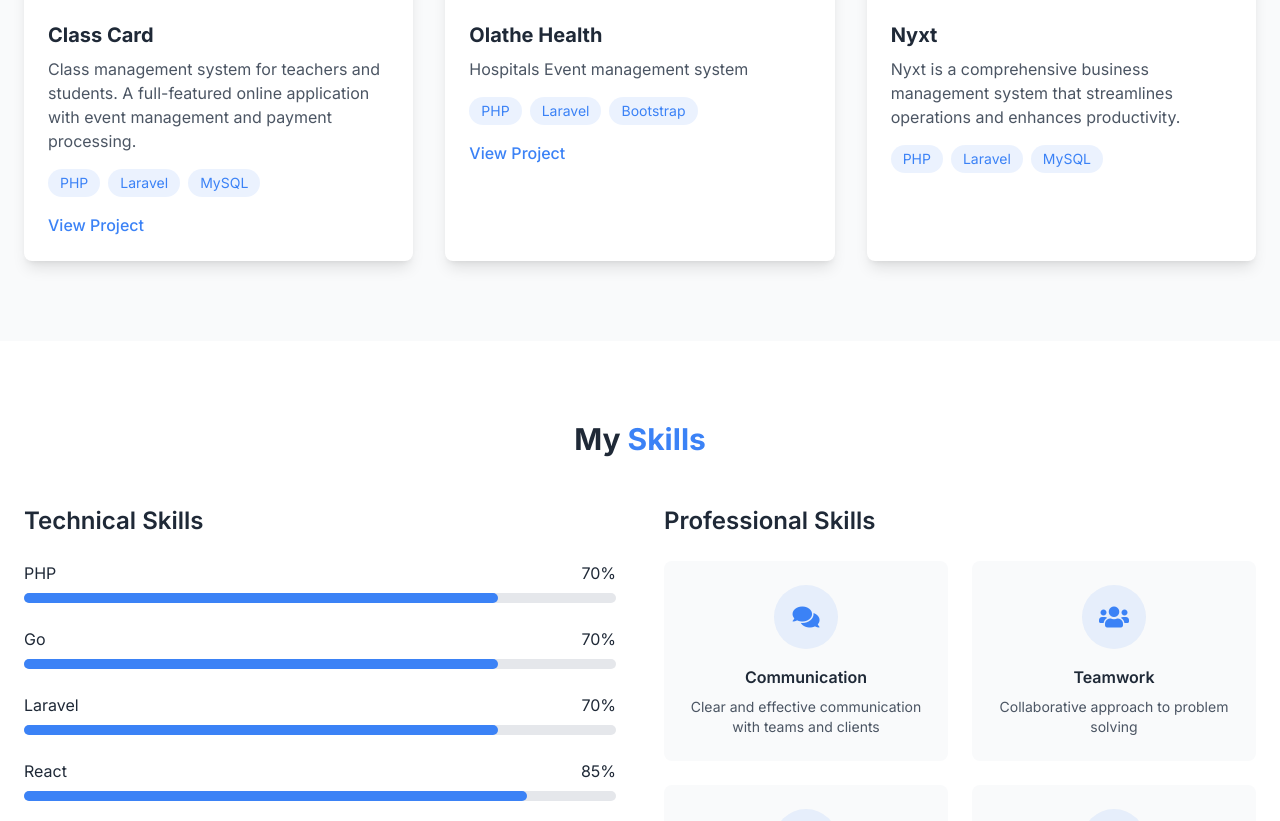
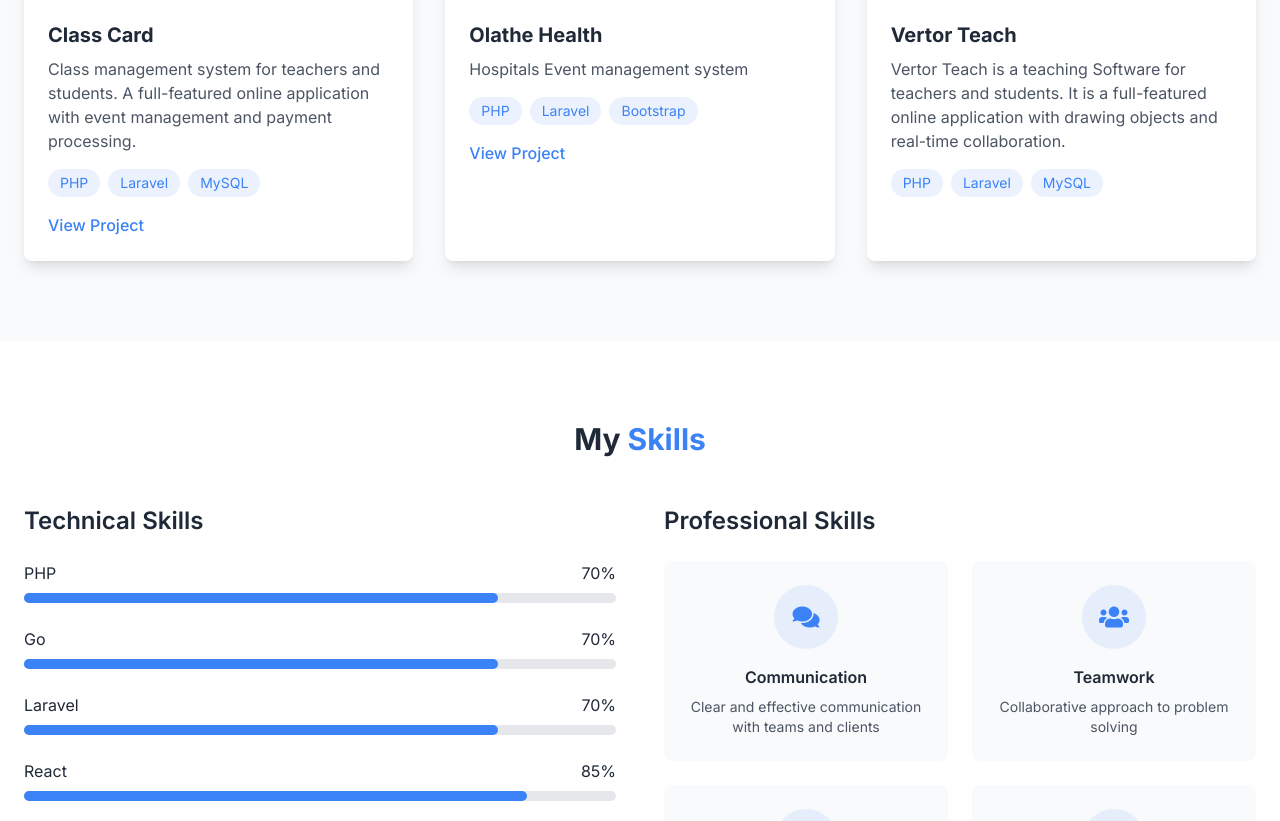
Before and after one commit to Khabbab172/portfolio, a plain HTML site: page index.html in a window 1280 px wide. Shown: the part 1875-2696 px from the top of the page. Drawn offline with nearby package versions, Linux system fonts and the light colour scheme.

Commit message:
feat : added vertor teach project

```diff
--- a/index.html
+++ b/index.html
@@ -204,9 +204,10 @@
                     <img src="https://picsum.photos/600/400?random=5" alt="Weather dashboard"
                         class="w-full h-48 object-cover" loading="lazy">
                     <div class="p-6">
-                        <h3 class="text-xl font-bold mb-2">Nyxt</h3>
-                        <p class="text-gray-600 mb-4">Nyxt is a comprehensive business management system that
-                            streamlines operations and enhances productivity.</p>
+                        <h3 class="text-xl font-bold mb-2">Vertor Teach</h3>
+                        <p class="text-gray-600 mb-4">Vertor Teach is a teaching Software for teachers and students.
+                            It is a full-featured online application with drawing objects and real-time collaboration.
+                        </p>
                         <div class="flex flex-wrap gap-2 mb-4">
                             <span
                                 class="bg-primary bg-opacity-10 text-primary px-3 py-1 rounded-full text-sm">PHP</span>
```
